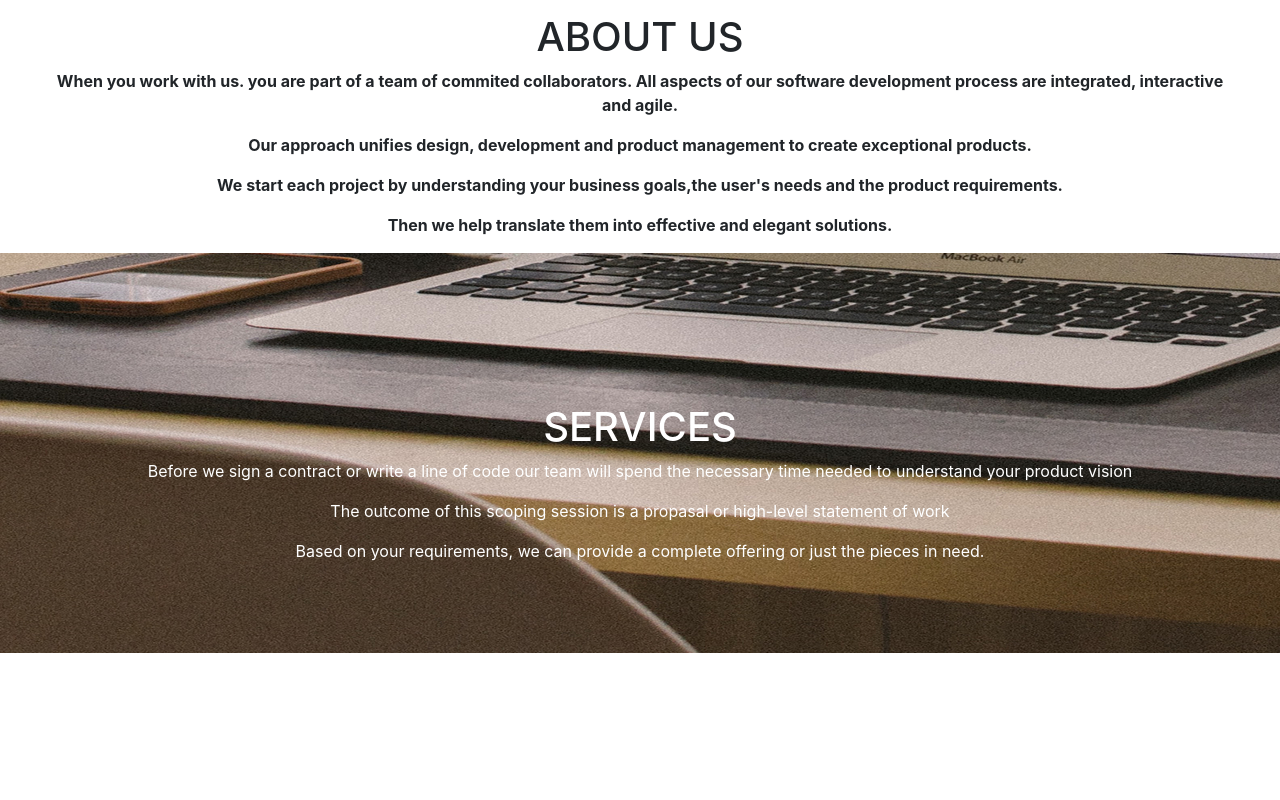
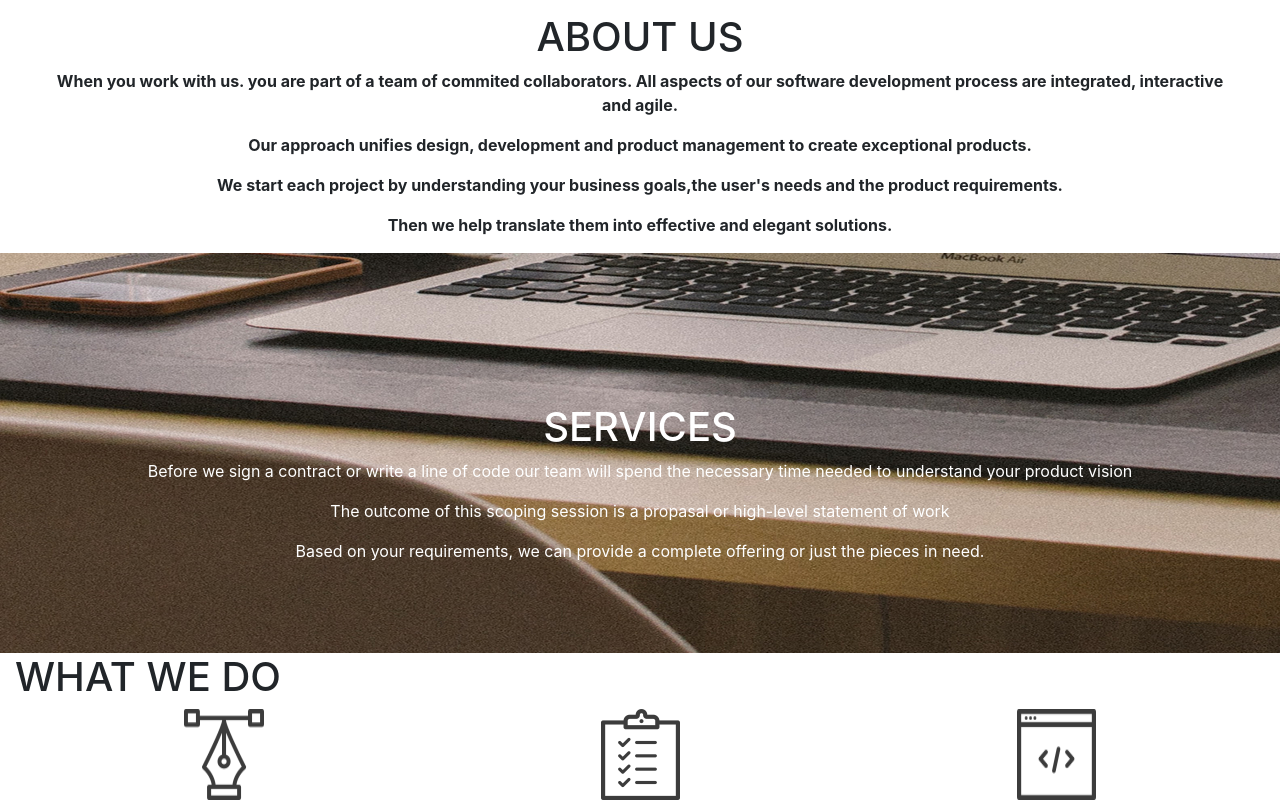
Before and after one commit to L0VINE/Delani-Studio, a plain HTML site: page index.html in a window 1280 px wide. Shown: the part 827-1627 px from the top of the page. Before the commit the page ends 1480 px from the top, so only its background shows below. Drawn offline with nearby package versions, Linux system fonts and the light colour scheme.

Commit message:
added the what we do section

```diff
--- a/index.html
+++ b/index.html
@@ -73,5 +73,18 @@
 
       </div>
     <!-- End of Services -->
+
+    <!-- Start of What We Do -->
+        <div class="container-fluid what">
+          <h1 class="do">WHAT WE DO</h1>
+              <div class="d-flex justify-content-around">
+                <img src="/static/images/assets/services_icons/design_icon.png" alt="">
+                <img src="/static/images/assets/services_icons/product_icon.png" alt="">
+                <img src="/static/images/assets/services_icons/dev_icon.png" alt="">
+              </div>
+
+        </div>
+    <!-- End of What We Do -->
+
   </body>
 </html>
```
